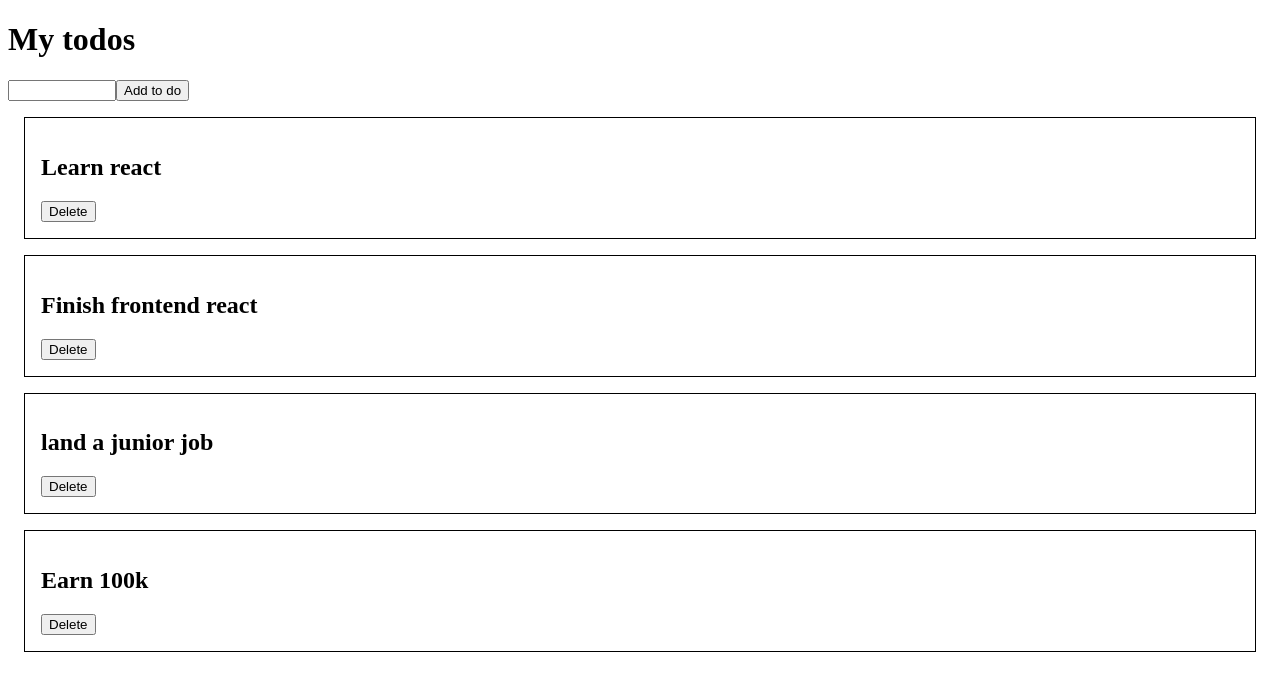
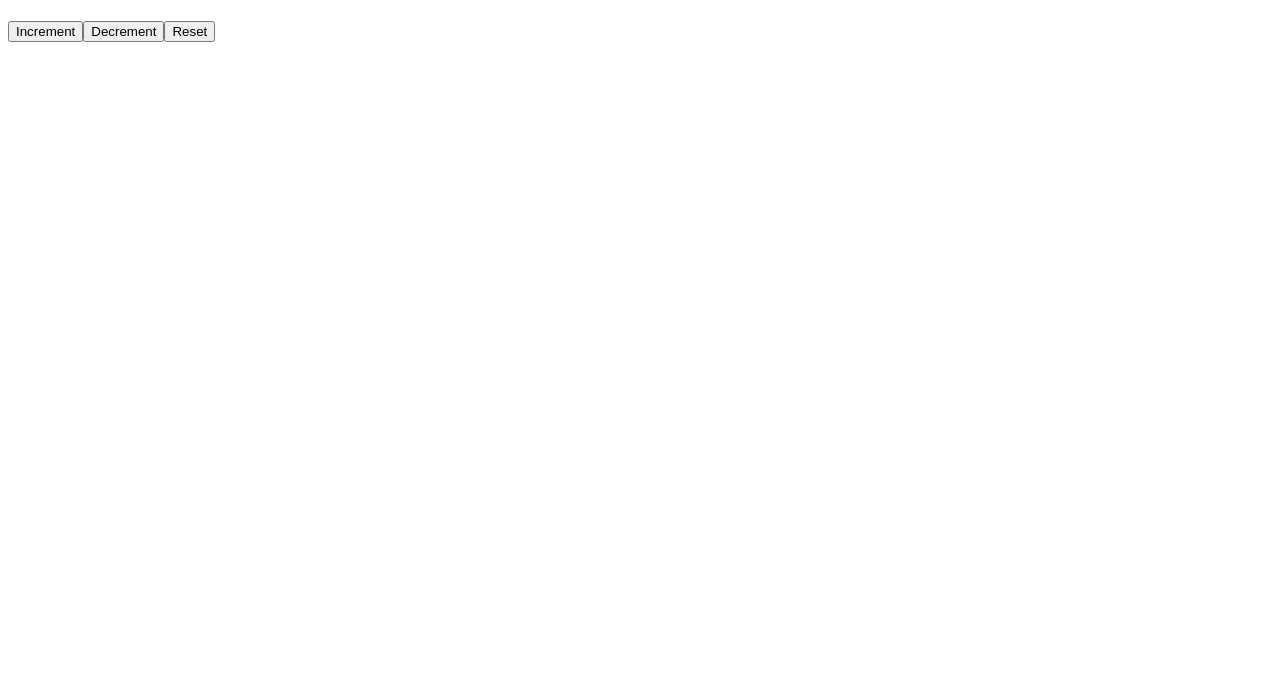
Before and after one commit to Mutararw/reactjs_project2, a React (Vite) app: page / in a window 1280 px wide. Shown: the top 690 px of the page. Built offline with nearby package versions, Linux system fonts and the light colour scheme.

Commit message:
progress on my learning project

```diff
--- a/src/App.jsx
+++ b/src/App.jsx
@@ -3,12 +3,13 @@ import Todo from "./components/todo.jsx";
 import Popup from "./components/popup.jsx";
 import Todotitle from "./components/Todotitle.jsx";
 import { useState } from "react";
+import Kounter from "./components/kounter.jsx";
 
 function App() {
   const [popupOpen, setPopupOpen] = useState(false);
   // const [popupOpen,setPopupOpen] = useState(true)
 
-  // return <Counter />;
+  return <Kounter />;
 
   return (
     <>
--- /dev/null
+++ b/src/components/kounter.jsx
@@ -0,0 +1,26 @@
+import { useState } from "react";
+
+function kounter() {
+  const [array, setarray] = useState([]);
+  return (
+    <div>
+      <h1> {array.toString()}</h1>
+      <button
+        onClick={() => {
+          setarray((prevarray) => [...prevarray, "+1"])
+        }}
+      >
+        Increment
+      </button>
+      <button
+        onClick={() => {
+          setarray((prevarray) => [...prevarray, "-1"]);
+        }}
+      >
+        Decrement
+      </button>
+      <button onClick={() => {}}>Reset</button>
+    </div>
+  );
+}
+export default kounter;
```
Also changed, not shown: src/components/Counter.jsx (line endings or trailing spaces).
